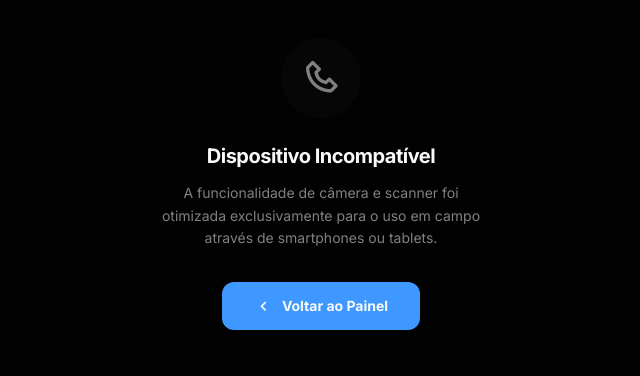
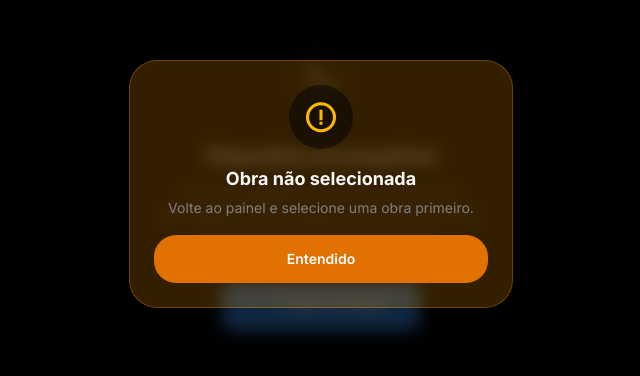
Before and after one commit to Rdo-App9/rdoapp, a Next.js app: page /camera in a window 1280 px wide. Before the commit this address had no page. Shown: the part 216-592 px from the top of the page, without its empty margins (319-959 px from the left). Built offline with nearby package versions, Linux system fonts and the light colour scheme.

Commit message:
feat: add description field to photo model and update related components for capturing and displaying photo descriptions

```diff
--- a/app/(app)/camera/page.tsx
+++ b/app/(app)/camera/page.tsx
@@ -1,3 +1,4 @@
+// app/(app)/camera/page.tsx
 "use client";
 
 import { useState, useRef, useEffect, useCallback, Suspense } from "react";
@@ -35,6 +36,15 @@ interface BatchProgress {
   total: number;
 }
 
+// Interface do nosso novo Modal
+interface ModalState {
+  isOpen: boolean;
+  type: "success" | "error" | "warning";
+  title: string;
+  message: string;
+  onConfirm?: () => void;
+}
+
 const categoryOptions: {
   value: PhotoCategory;
   label: string;
@@ -48,10 +58,6 @@ const categoryOptions: {
   { value: "general", label: "Geral", icon: "images" },
 ];
 
-// Redimensiona e recomprime a imagem antes do envio.
-// Fotos do iPhone (24MP/48MP) podem chegar a 5-10MB, o que estoura o
-// tempo/limite de payload de funções serverless (Vercel). Reduzindo a
-// largura máxima e recomprimindo em JPEG, o arquivo cai para ~200-600KB.
 const compressImage = (
   fileOrBlob: File | Blob,
   maxWidth = 1600,
@@ -120,6 +126,8 @@ function CameraContent() {
   const initialMode = (searchParams.get("mode") as CameraMode) || "photo";
 
   const [projectId, setProjectId] = useState<string | null>(null);
+  const [modal, setModal] = useState<ModalState | null>(null);
+  const closeModal = () => setModal(null);
 
   useEffect(() => {
     const urlProjectId = searchParams.get("projectId");
@@ -129,10 +137,13 @@ function CameraContent() {
     if (activeId) {
       setProjectId(activeId);
     } else {
-      alert(
-        "Nenhuma obra selecionada! Volte ao painel e selecione uma obra primeiro.",
-      );
-      router.push("/dashboard");
+      setModal({
+        isOpen: true,
+        type: "warning",
+        title: "Obra não selecionada",
+        message: "Volte ao painel e selecione uma obra primeiro.",
+        onConfirm: () => router.push("/dashboard"),
+      });
     }
   }, [searchParams, router]);
 
@@ -178,7 +189,6 @@ function CameraContent() {
   const [recentRdos, setRecentRdos] = useState<any[]>([]);
   const [isLoadingRdos, setIsLoadingRdos] = useState(false);
 
-  // --- Upload em lote (seleção de múltiplas fotos da galeria) ---
   const [pendingFiles, setPendingFiles] = useState<File[] | null>(null);
   const [pendingPreviews, setPendingPreviews] = useState<string[]>([]);
   const [batchUploading, setBatchUploading] = useState(false);
@@ -197,7 +207,6 @@ function CameraContent() {
     setIsDeviceSupported(isMobileAgent || isIPadOS);
   }, []);
 
-  // Gera (e limpa) as URLs de preview das fotos selecionadas em lote
   useEffect(() => {
     if (!pendingFiles || pendingFiles.length === 0) {
       setPendingPreviews([]);
@@ -220,7 +229,7 @@ function CameraContent() {
   const startCamera = useCallback(async () => {
     if (!isDeviceSupported) return;
     try {
-      stopCamera(); // Garante que a câmera anterior foi fechada
+      stopCamera();
 
       const constraints: MediaStreamConstraints = {
         video: {
@@ -236,7 +245,6 @@ function CameraContent() {
 
       if (videoRef.current) {
         videoRef.current.srcObject = stream;
-        // iOS Safari exige que o vídeo esteja mudo via JavaScript para permitir Autoplay sem clique
         videoRef.current.muted = true;
         videoRef.current.setAttribute("playsinline", "true");
         await videoRef.current
@@ -245,13 +253,16 @@ function CameraContent() {
       }
     } catch (error) {
       console.error("[Camera error]:", error);
-      alert(
-        "Erro ao abrir a câmera. Verifique as permissões de uso do Safari.",
-      );
+      setModal({
+        isOpen: true,
+        type: "error",
+        title: "Erro ao acessar a câmera",
+        message:
+          "Verifique as permissões de uso do navegador e tente recarregar a página.",
+      });
     }
   }, [isDeviceSupported, stopCamera]);
 
-  // useEffect simplificado para evitar race-conditions no Safari
   useEffect(() => {
     if (isDeviceSupported && !capturedPhoto && !pendingFiles) startCamera();
     return () => {
@@ -376,16 +387,10 @@ function CameraContent() {
     setIsCapturing(false);
   };
 
-  // Seleção de arquivo(s) da galeria.
-  // - 1 foto: segue o fluxo normal de preview/marcação/categoria/vínculo com RDO.
-  // - 2+ fotos: entra no fluxo de upload em lote (grid de preview + progresso).
-  // Em ambos os casos, a imagem é comprimida antes de virar preview, o que
-  // evita o AbortError causado por fotos gigantes vindas do iPhone.
   const handleFileSelect = async (e: React.ChangeEvent<HTMLInputElement>) => {
     const files = e.target.files;
     if (!files || files.length === 0) return;
     const fileArray = Array.from(files);
-    // Libera o input para permitir selecionar os mesmos arquivos de novo depois
     e.target.value = "";
 
     if (fileArray.length === 1) {
@@ -402,9 +407,13 @@ function CameraContent() {
         });
       } catch (error) {
         console.error("[Erro ao processar imagem]:", error);
-        alert(
-          "Não foi possível processar essa imagem. Tente selecionar outra.",
-        );
+        setModal({
+          isOpen: true,
+          type: "error",
+          title: "Erro na Imagem",
+          message:
+            "Não foi possível processar essa imagem. Tente selecionar outra.",
+        });
       } finally {
         setIsProcessingSelection(false);
       }
@@ -456,6 +465,8 @@ function CameraContent() {
       formData.append("file", file);
       formData.append("projectId", projectId);
       formData.append("category", capturedPhoto.category);
+      if (capturedPhoto.description)
+        formData.append("description", capturedPhoto.description);
       if (capturedPhoto.latitude)
         formData.append("latitude", capturedPhoto.latitude.toString());
       if (capturedPhoto.longitude)
@@ -469,28 +480,33 @@ function CameraContent() {
 
       if (!res.ok) throw new Error("Erro ao salvar a foto");
 
-      alert(
-        rdoId
-          ? "Foto vinculada ao RDO com sucesso!"
-          : "Foto salva na Galeria da Obra!",
-      );
-
-      setShowRdoSheet(false);
-      setCapturedPhoto(null);
-      startCamera();
+      // Modal de Sucesso (a câmera só reinicia ao clicar em OK)
+      setModal({
+        isOpen: true,
+        type: "success",
+        title: rdoId ? "Vinculada ao RDO!" : "Salva na Galeria!",
+        message: "A foto foi registrada com sucesso na obra.",
+        onConfirm: () => {
+          setShowRdoSheet(false);
+          setCapturedPhoto(null);
+          startCamera();
+          closeModal();
+        },
+      });
     } catch (error) {
-      alert(
-        "Erro ao enviar a imagem. Verifique sua conexão e tente novamente.",
-      );
+      setModal({
+        isOpen: true,
+        type: "error",
+        title: "Falha no Envio",
+        message:
+          "Não foi possível enviar a imagem. Verifique sua conexão e tente novamente.",
+      });
       console.error(error);
     } finally {
       setIsUploading(false);
     }
   };
 
-  // Envia as fotos selecionadas em lote, uma de cada vez (compactadas),
-  // para não estourar limite de memória/tempo do servidor com um único
-  // FormData gigante. Se uma foto falhar, as demais continuam sendo enviadas.
   const handleBatchUpload = async () => {
     if (!pendingFiles || pendingFiles.length === 0 || !projectId) return;
     setBatchUploading(true);
@@ -529,15 +545,30 @@ function CameraContent() {
     setPendingFiles(null);
     setBatchProgress(null);
 
+    // Modal de Resultado do Lote
     if (failCount === 0) {
-      alert(`${successCount} foto(s) enviada(s) com sucesso!`);
+      setModal({
+        isOpen: true,
+        type: "success",
+        title: "Envio Concluído",
+        message: `${successCount} foto(s) enviada(s) com sucesso!`,
+        onConfirm: () => {
+          startCamera();
+          closeModal();
+        },
+      });
     } else {
-      alert(
-        `${successCount} foto(s) enviada(s). ${failCount} falharam - tente selecioná-las novamente.`,
-      );
+      setModal({
+        isOpen: true,
+        type: "warning",
+        title: "Envio Parcial",
+        message: `${successCount} foto(s) enviada(s). ${failCount} falharam - tente novamente.`,
+        onConfirm: () => {
+          startCamera();
+          closeModal();
+        },
+      });
     }
-
-    startCamera();
   };
 
   const cancelBatchUpload = () => {
@@ -621,8 +652,75 @@ function CameraContent() {
     setShowMarkup(false);
   };
 
+  // Configuração de estilo do Modal baseado no tipo
+  const modalConfig = {
+    success: {
+      bg: "bg-emerald-500/20",
+      border: "border-emerald-500/30",
+      text: "text-emerald-400",
+      btn: "bg-emerald-600 hover:bg-emerald-700 text-white",
+      icon: "check-circle" as any,
+    },
+    error: {
+      bg: "bg-red-500/20",
+      border: "border-red-500/30",
+      text: "text-red-400",
+      btn: "bg-red-600 hover:bg-red-700 text-white",
+      icon: "x-circle" as any,
+    },
+    warning: {
+      bg: "bg-amber-500/20",
+      border: "border-amber-500/30",
+      text: "text-amber-400",
+      btn: "bg-amber-600 hover:bg-amber-700 text-white",
+      icon: "error-circle" as any,
+    },
+  };
+
   return (
     <BoxiconsProvider>
+      {modal?.isOpen && (
+        <div className="fixed inset-0 z-100 flex items-center justify-center p-4 bg-black/70 backdrop-blur-sm animate-in fade-in duration-200">
+          <div
+            className={cn(
+              "w-full max-w-sm rounded-2xl border p-6 shadow-2xl flex flex-col items-center text-center gap-4 animate-in zoom-in-95 duration-200",
+              modalConfig[modal.type].bg,
+              modalConfig[modal.type].border,
+            )}
+          >
+            <div
+              className={cn(
+                "w-16 h-16 rounded-full flex items-center justify-center bg-background/50",
+                modalConfig[modal.type].text,
+              )}
+            >
+              <BoxIcon
+                name={modalConfig[modal.type].icon}
+                size={36}
+                className={modalConfig[modal.type].text}
+              />
+            </div>
+            <div>
+              <h3 className="text-lg font-bold text-foreground">
+                {modal.title}
+              </h3>
+              <p className="text-sm text-muted-foreground mt-1 leading-relaxed">
+                {modal.message}
+              </p>
+            </div>
+            <button
+              onClick={modal.onConfirm || closeModal}
+              className={cn(
+                "w-full h-12 rounded-xl font-semibold text-sm transition-all active:scale-95",
+                modalConfig[modal.type].btn,
+              )}
+            >
+              Entendido
+            </button>
+          </div>
+        </div>
+      )}
+
       {isDeviceSupported === null ? (
         <div className="fixed inset-0 bg-black flex items-center justify-center text-white">
           Iniciando câmera...
@@ -658,7 +756,6 @@ function CameraContent() {
                 muted
               />
 
-              {/* FIX IPHONE 15: O pt-[max(env(safe-area-inset-top),54px)] garante que desça a Dynamic Island inteira */}
               <div className="absolute top-0 left-0 right-0 pt-[max(env(safe-area-inset-top),54px)] px-4 pb-4 bg-linear-to-b from-black/80 to-transparent z-10">
                 <div className="flex items-center justify-between">
                   <button
@@ -823,7 +920,21 @@ function CameraContent() {
                   </button>
                 </div>
 
-                <div className="flex flex-col gap-2">
+                <div className="flex flex-col gap-3">
+                  <input
+                    type="text"
+                    placeholder="Nome da foto (Ex: Portão da varanda)..."
+                    value={capturedPhoto.description || ""}
+                    onChange={(e) =>
+                      setCapturedPhoto({
+                        ...capturedPhoto,
+                        description: e.target.value,
+                      })
+                    }
+                    disabled={isUploading}
+                    className="w-full bg-white/10 border border-white/20 text-white rounded-xl px-4 py-3 text-sm focus:outline-none focus:border-primary placeholder:text-white/40 transition-all"
+                  />
+
                   <button
                     type="button"
                     onClick={handleOpenRdoSelection}
--- a/app/(app)/gallery/gallery-client.tsx
+++ b/app/(app)/gallery/gallery-client.tsx
@@ -1,3 +1,4 @@
+// app/(app)/gallery/gallery-client.tsx
 "use client";
 
 import { useState } from "react";
--- a/app/(app)/rdo/[number]/edit/page.tsx
+++ b/app/(app)/rdo/[number]/edit/page.tsx
@@ -1,3 +1,4 @@
+// aap/(app)/rdo/[number]/edit/page.tsx
 import { redirect } from "next/navigation";
 import { prisma } from "@/lib/prisma";
 import { getServerSession } from "next-auth";
@@ -37,6 +38,7 @@ export default async function EditRdoPage({ params }: EditRdoPageProps) {
       equipmentUsage: {
         include: { equipment: true },
       },
+      photos: true, // <-- ADICIONADO AQUI
     },
   });
 
--- a/app/(app)/rdo/[number]/page.tsx
+++ b/app/(app)/rdo/[number]/page.tsx
@@ -339,7 +339,8 @@ export default async function RDODetailsPage({ params }: RDODetailsProps) {
                   </div>
                   <div className="px-1 text-xs text-muted-foreground print:text-black">
                     <span className="font-bold text-foreground uppercase tracking-wider print:text-black">
-                      {photo.category}
+                      {/* Se tiver descrição, mostra a descrição. Se não tiver, mostra a Categoria */}
+                      {photo.description ? photo.description : photo.category}
                     </span>
                     <p className="mt-0.5">
                       {new Date(photo.createdAt).toLocaleString("pt-BR", {
--- a/app/api/media/upload-url/route.ts
+++ b/app/api/media/upload-url/route.ts
@@ -1,3 +1,4 @@
+// app/api/media/upload-url/route.ts
 import { NextResponse } from "next/server";
 import { PutObjectCommand } from "@aws-sdk/client-s3";
 import { getSignedUrl } from "@aws-sdk/s3-request-presigner";
--- a/app/api/photos/route.ts
+++ b/app/api/photos/route.ts
@@ -1,3 +1,4 @@
+// app/api/media/upload-url/route.ts
 import { NextResponse } from "next/server";
 import { getServerSession } from "next-auth";
 import { authOptions } from "@/app/api/auth/[...nextauth]/route";
--- a/app/api/rdo/[id]/route.ts
+++ b/app/api/rdo/[id]/route.ts
@@ -78,6 +78,7 @@ export async function PUT(
       activities,
       observations,
       issues,
+      photos = [], // <-- ADICIONADO AQUI
     } = body;
 
     // 1. Busca o RDO para pegar o projectId (necessário para checar equipamentos)
@@ -148,6 +149,9 @@ export async function PUT(
           equipmentUsage: {
             createMany: { data: equipmentUsageTransactions },
           },
+          photos: {
+            createMany: { data: photos.map((p: any) => ({ url: p.url })) },
+          },
         },
       }),
     ]);
```
Also changed, not shown: app/(app)/rdo/[number]/edit/edit-client.tsx (+54 -0 lines), 1 other file (tests, documents, lock files or other folders).
